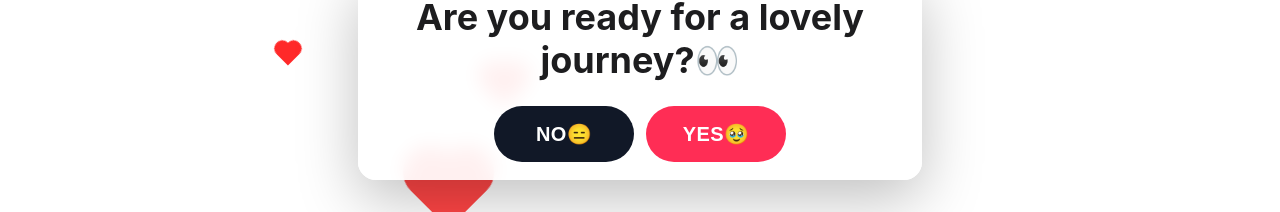
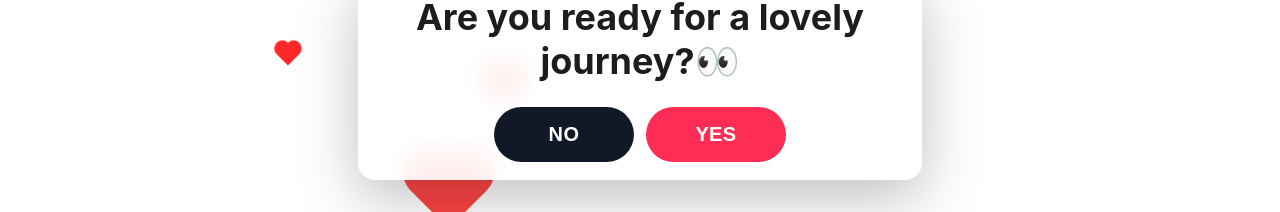
Before and after one commit to Avetisyan528/ValentinesWebSite, a React (Create React App) app: page / in a window 1280 px wide. Shown: the part 323-535 px from the top of the page. Built offline with nearby package versions, Linux system fonts and the light colour scheme.

Commit message:
Some Changes

```diff
--- a/src/components/ReadyJourneyBox.js
+++ b/src/components/ReadyJourneyBox.js
@@ -29,10 +29,10 @@ export default function ReadyJourneyBox({ onYes }) {
             <div className="ready-title">Are you ready for a lovely journey?👀</div>
             <div className="ready-buttons">
                 <button className="ready-btn ready-btn-no" type="button" onClick={handleNo}>
-                    {noLabel}😑
+                    {noLabel}
                 </button>
                 <button className="ready-btn ready-btn-yes" type="button" onClick={onYes}>
-                    YES🥹
+                    YES
                 </button>
             </div>
         </div>
```
